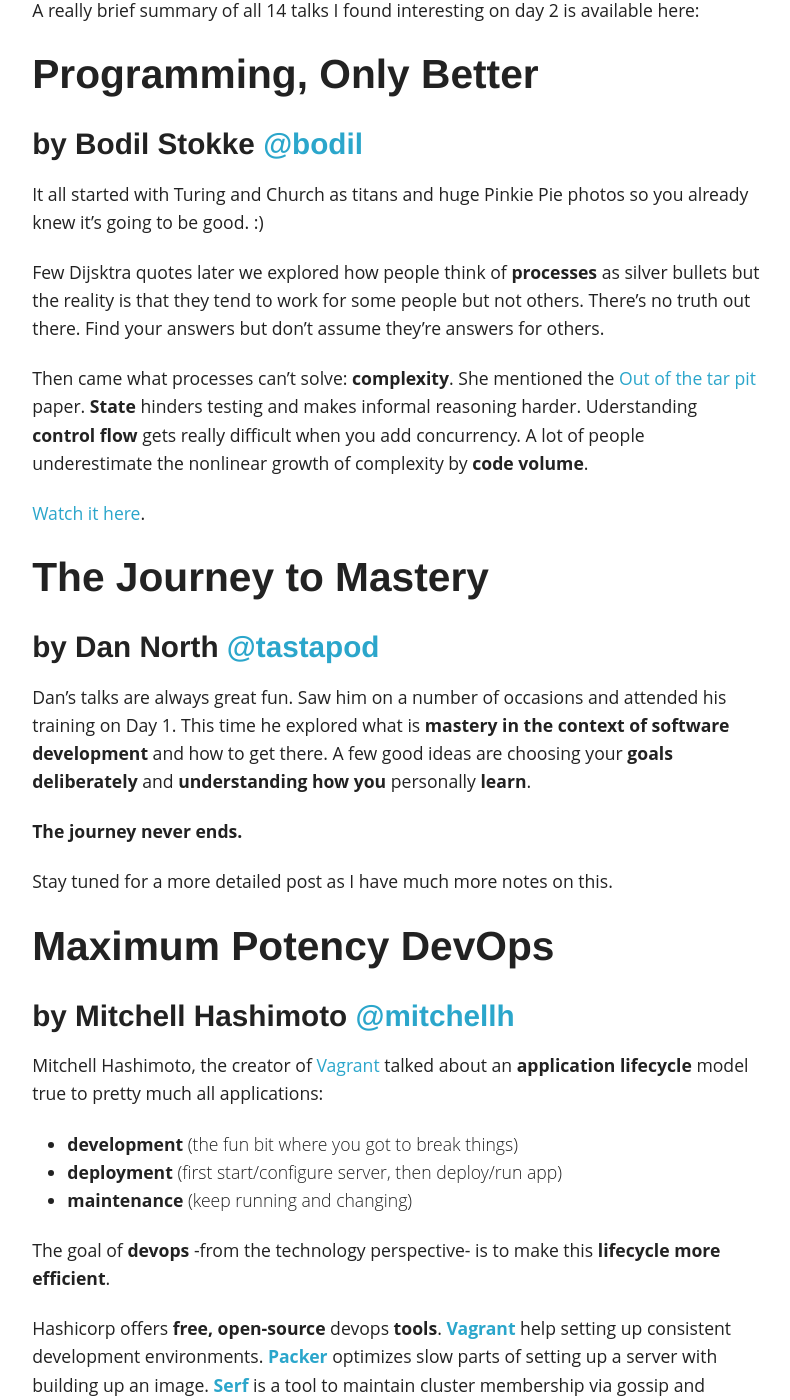
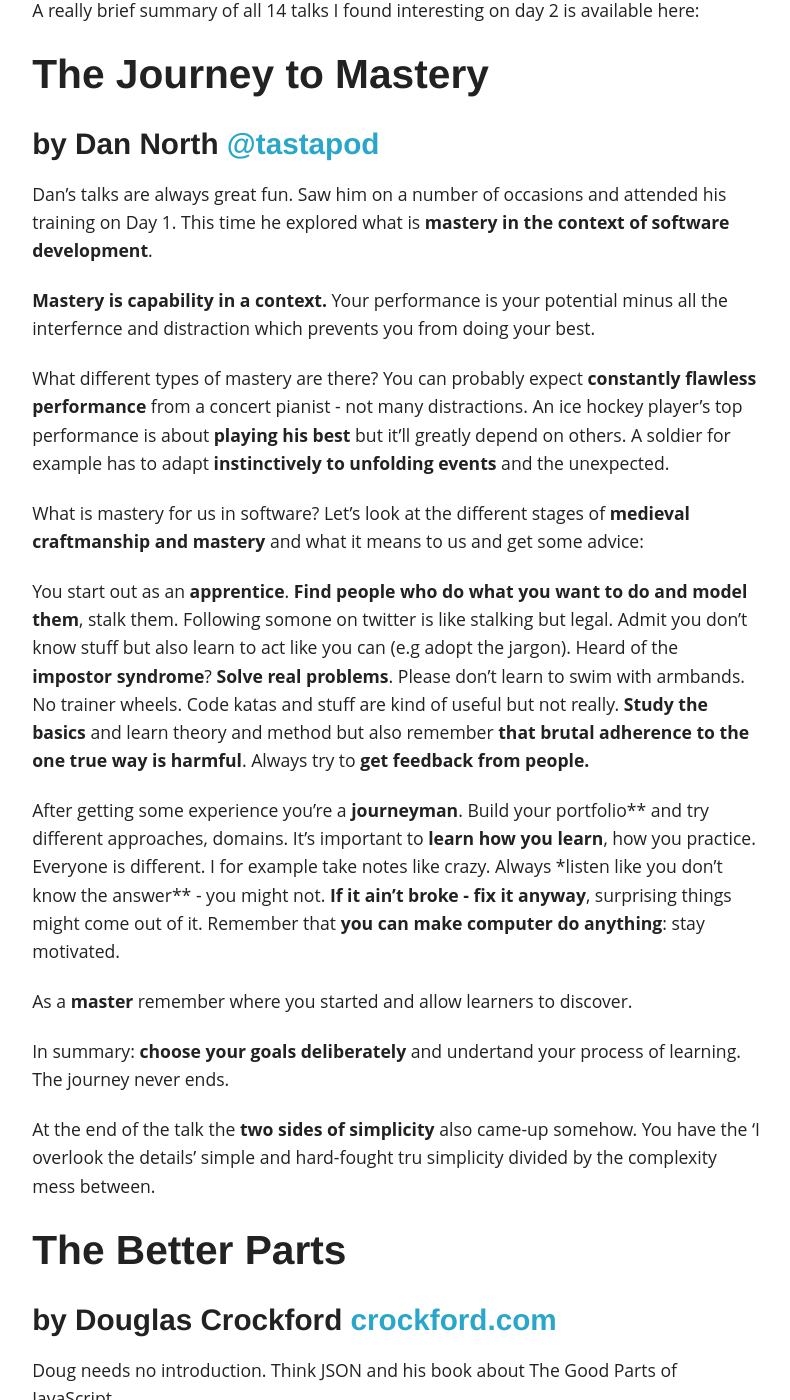
Before and after one commit to dublado/csabapalfi.github.io, a Jekyll site: the page built from _posts/2014-04-24-craftconf-day-2.md, in a window 1280 px wide and 1400 px high, scrolled down 609 px. Shown: the whole window, without its empty margins (243-1033 px from the left). Built offline with Jekyll 4.4.1, drawn with Linux system fonts in a browser that asks for light colours; Markdown is read by kramdown in place of the engine named in the settings; comment, search, counter and statistics services are not loaded; some of the changed text lies outside the part shown.

Commit message:
complete craft conf day 2

```diff
--- a/_posts/2014-04-24-craftconf-day-2.md
+++ b/_posts/2014-04-24-craftconf-day-2.md
@@ -10,50 +10,35 @@ The **[Craft Conference](http://craft-conf.com/2014/)** was amazing. You should
 
 My favourites from day 2 were:
 
-* [Programming, Only Better by Bodil Stokke](#bodil)
 * [The Journey to Mastery by Dan North](#dan)
 * [The Better Parts by Doug Crockford](#doug)
 * [Maximum potency DevOps by Mitchell Hashimoto](#mitchell)
+* [Programming, Only Better by Bodil Stokke](#bodil)
 * [Testing the Hard Stuff by John Hughes](#john).
 
 A really brief summary of all 14 talks I found interesting on day 2 is available here:
-
-## <a name="bodil"></a>Programming, Only Better
-### by Bodil Stokke [@bodil](http://twitter.com/bodil)
-
-It all started with Turing and Church as titans and huge Pinkie Pie photos so you already knew it's going to be good. :)
-
-Few Dijsktra quotes later we explored how people think of **processes** as silver bullets but the reality is that they tend to work for some people but not others. There's no truth out there. Find your answers but don't assume they're answers for others.
-
-Then came what processes can't solve: **complexity**. She mentioned the [Out of the tar pit](http://citeseerx.ist.psu.edu/viewdoc/download?doi=10.1.1.93.8928&rep=rep1&type=pdf) paper. **State** hinders testing and makes informal reasoning harder. Uderstanding **control flow** gets really difficult when you add concurrency. A lot of people underestimate the nonlinear growth of complexity by **code volume**.
-
-[Watch it here](http://www.ustream.tv/recorded/46774792).
 
 ## <a name="dan"></a>The Journey to Mastery
 ### by Dan North [@tastapod](http://twitter.com/tastapod)
 
 Dan's talks are always great fun. Saw him on a number of occasions and attended his training on Day 1.
-This time he explored what is **mastery in the context of software development** and how to get there.
-A few good ideas are choosing your **goals deliberately** and **understanding how you** personally **learn**.
+This time he explored what is **mastery in the context of software development**.
 
-**The journey never ends.**
+**Mastery is capability in a context.** Your performance is your potential minus all the interfernce and distraction which prevents you from doing your best.
 
-Stay tuned for a more detailed post as I have much more notes on this.
+What different types of mastery are there? You can probably expect **constantly flawless performance** from a concert pianist - not many distractions. An ice hockey player's top performance is about **playing his best** but it'll greatly depend on others. A soldier for example has to adapt **instinctively to unfolding events** and the unexpected.
 
-## <a name="mitchell"></a>Maximum Potency DevOps
-### by Mitchell Hashimoto [@mitchellh](http://twitter.com/mitchellh)
+What is mastery for us in software? Let's look at the different stages of **medieval craftmanship and mastery** and what it means to us and get some advice:
 
-Mitchell Hashimoto, the creator of [Vagrant](http://www.vagrantup.com/) talked about an **application lifecycle** model true to pretty much all applications:
+You start out as an **apprentice**. **Find people who do what you want to do and model them**, stalk them. Following somone on twitter is like stalking but legal. Admit you don't know stuff but also learn to act like you can (e.g adopt the jargon). Heard of the **impostor syndrome**? **Solve real problems**. Please don't learn to swim with armbands. No trainer wheels. Code katas and stuff are kind of useful but not really. **Study the basics** and learn theory and method but also remember **that brutal adherence to the one true way is harmful**. Always try to **get feedback from people.**
 
-* **development** (the fun bit where you got to break things)
-* **deployment** (first start/configure server, then deploy/run app)
-* **maintenance** (keep running and changing)
+After getting some experience you're a **journeyman**. Build your portfolio** and try different approaches, domains. It's important to **learn how you learn**, how you practice. Everyone is different. I for example take notes like crazy. Always *listen like you don't know the answer** - you might not. **If it ain't broke - fix it anyway**, surprising things might come out of it. Remember that **you can make computer do anything**: stay motivated.
 
-The goal of **devops** -from the technology perspective- is to make this **lifecycle more efficient**.
+As a **master** remember where you started and allow learners to discover.
 
-Hashicorp offers **free, open-source** devops **tools**. **[Vagrant](http://www.vagrantup.com/)** help setting up consistent development environments. **[Packer](http://www.packer.io/)** optimizes slow parts of setting up a server with building up an image. **[Serf](http://www.serfdom.io/)** is a tool to maintain cluster membership via gossip and **[Consul](http://www.consul.io/)** is a multi-data-center aware service discovery and orchestration solution.
+In summary: **choose your goals deliberately** and undertand your process of learning. The journey never ends.
 
-Watch out for my upcoming post with more details or [check out the recording](http://www.ustream.tv/recorded/46631182).
+At the end of the talk the **two sides of simplicity** also came-up somehow. You have the 'I overlook the details' simple and hard-fought tru simplicity divided by the complexity mess between.
 
 ## <a name="doug"></a>The Better Parts
 ### by Douglas Crockford [crockford.com](http://www.crockford.com/)
@@ -87,6 +72,41 @@ In a lot languages you got different number types like byte, int, float, etc. Th
 What's the next bug language? Doug doesn't think it's dart or typescript. But it'll surely be dismissed at first like most great ideas. If you think of it a generation had to die out to accept lambdas as a good idea.
 
 You can also [watch the talk here](http://www.ustream.tv/recorded/46640057).
+
+## <a name="mitchell"></a>Maximum Potency DevOps
+### by Mitchell Hashimoto [@mitchellh](http://twitter.com/mitchellh)
+
+Mitchell Hashimoto, the creator of [Vagrant](http://www.vagrantup.com/) and founder of Hashicorp talked how he sees the technical side of DevOps.
+
+Pretty much all **application**s have a similar **lifecycle** of getting from development to production:
+
+**Development** is the fun bit where you explore and got to break things. A development environment should be **readily available** as it's key for onboarding new hires, etc. You want a **fast feedback cycle** so you make changes and see them quickly (code, save, reload). **Consistency** is important to avoid 'works on my machine' like situations. A good development environment should also aid **collaboration and sharing**.
+
+**Deployment** is **getting your software somewhere**. That somewhere might be a test/staging environment or production. Two  stages can be separated here: First you need to **start and configure servers**. Then you **deploy and run your app** (get stuff on your server, start it, then make it live e.g by registering with loadbalancer)
+
+**Maintenance** is about **keep running and changing** your application. This is where monitoring comes in (although you probably also watch metrics as you deploy). The key bit here is to **allow updating and changes** with resiliency and without failure. Orchestration also belongs here (e.g. autoscaling, adding nodes to a cluster, etc)
+
+The goal of **DevOps** -from the technology perspective- is to make this **lifecycle more efficient**. **Tools** help with reducing errors, making things faster, increased repeatabilty and codifying knowledge. But there are loads of them and their purpose is often ambigious. The above lifecycle model helps a bit in putting these tools in the right place in your head.
+
+Hashicorp offers **free, open-source** devops **tools**:
+
+* **[Vagrant](http://www.vagrantup.com/)** help setting up consistent development environments. 1.6 support docker container which I'll definitely check out.
+* **[Packer](http://www.packer.io/)** optimizes slow parts of setting up a server with building up an image. This is what I use to build our base AMI.
+* **[Serf](http://www.serfdom.io/)** is a tool to maintain cluster membership via gossip. It also support simple shell based custom events. Sending heartbeats when your clusters get large doesn't scale hence the use of gossip. Was funny when Mitchell compared gossip to how the news of a zombie apocalypse would spread.
+* **[Consul](http://www.consul.io/)** is a **multi-data-center aware** service discovery and orchestration solution built on top of Serf. Has a DNS and HTTP interface. Also incorporates healthchecks and a key value store. Really excited about this one.
+
+[Check out the recording](http://www.ustream.tv/recorded/46631182).
+
+## <a name="bodil"></a>Programming, Only Better
+### by Bodil Stokke [@bodil](http://twitter.com/bodil)
+
+It all started with Turing and Church as titans and huge Pinkie Pie photos so you already knew it's going to be good. :)
+
+Few Dijsktra quotes later we explored how people think of **processes** as silver bullets but the reality is that they tend to work for some people but not others. There's no truth out there. Find your answers but don't assume they're answers for others.
+
+Then came what processes can't solve: **complexity**. She mentioned the [Out of the tar pit](http://citeseerx.ist.psu.edu/viewdoc/download?doi=10.1.1.93.8928&rep=rep1&type=pdf) paper. **State** hinders testing and makes informal reasoning harder. Uderstanding **control flow** gets really difficult when you add concurrency. A lot of people underestimate the nonlinear growth of complexity by **code volume**.
+
+[Watch it here](http://www.ustream.tv/recorded/46774792).
 
 ## <a name="john"></a>Testing the Hard Stuff
 ### by John Hughes [@rjmh](http://twitter.com/rjmh)
```
